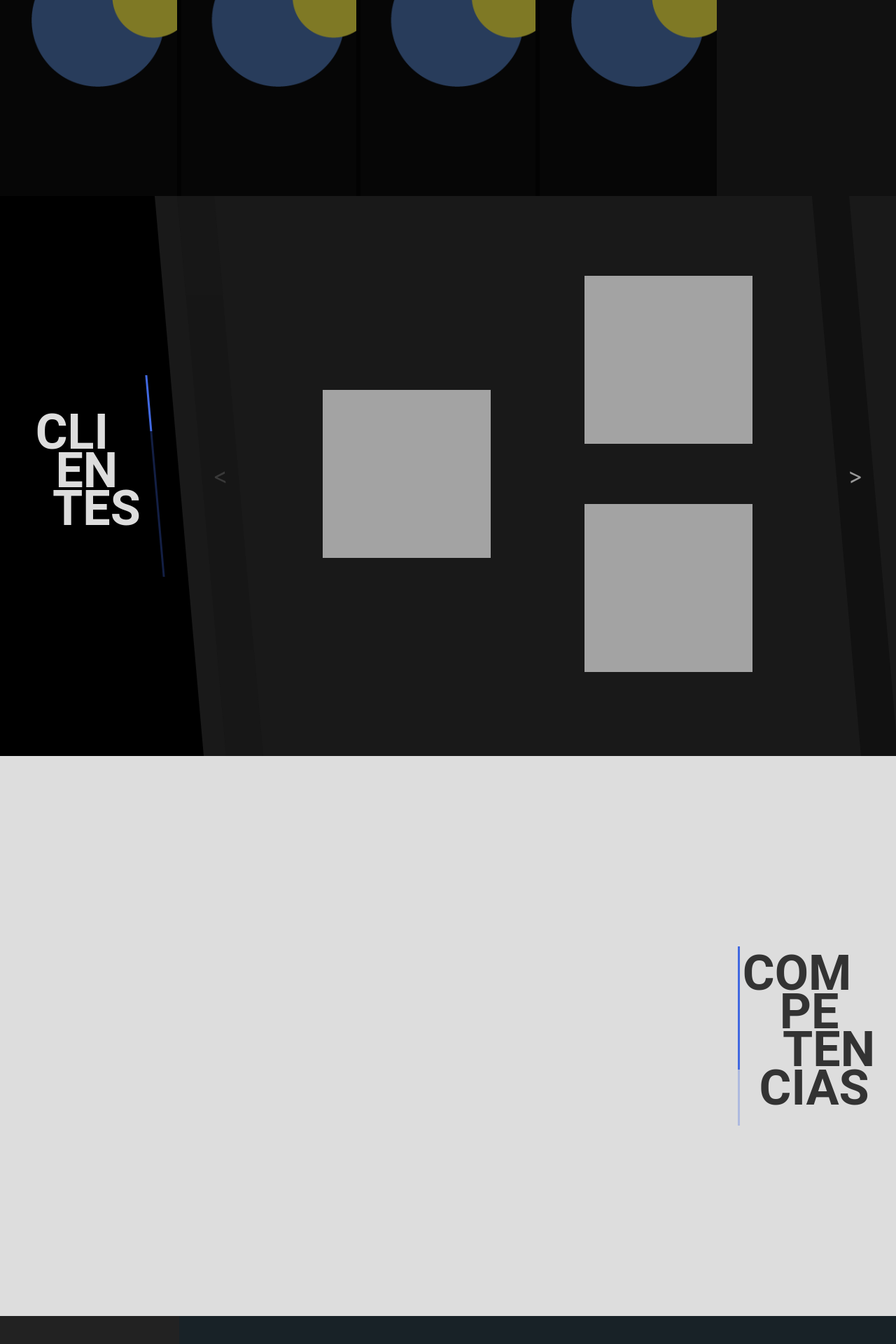
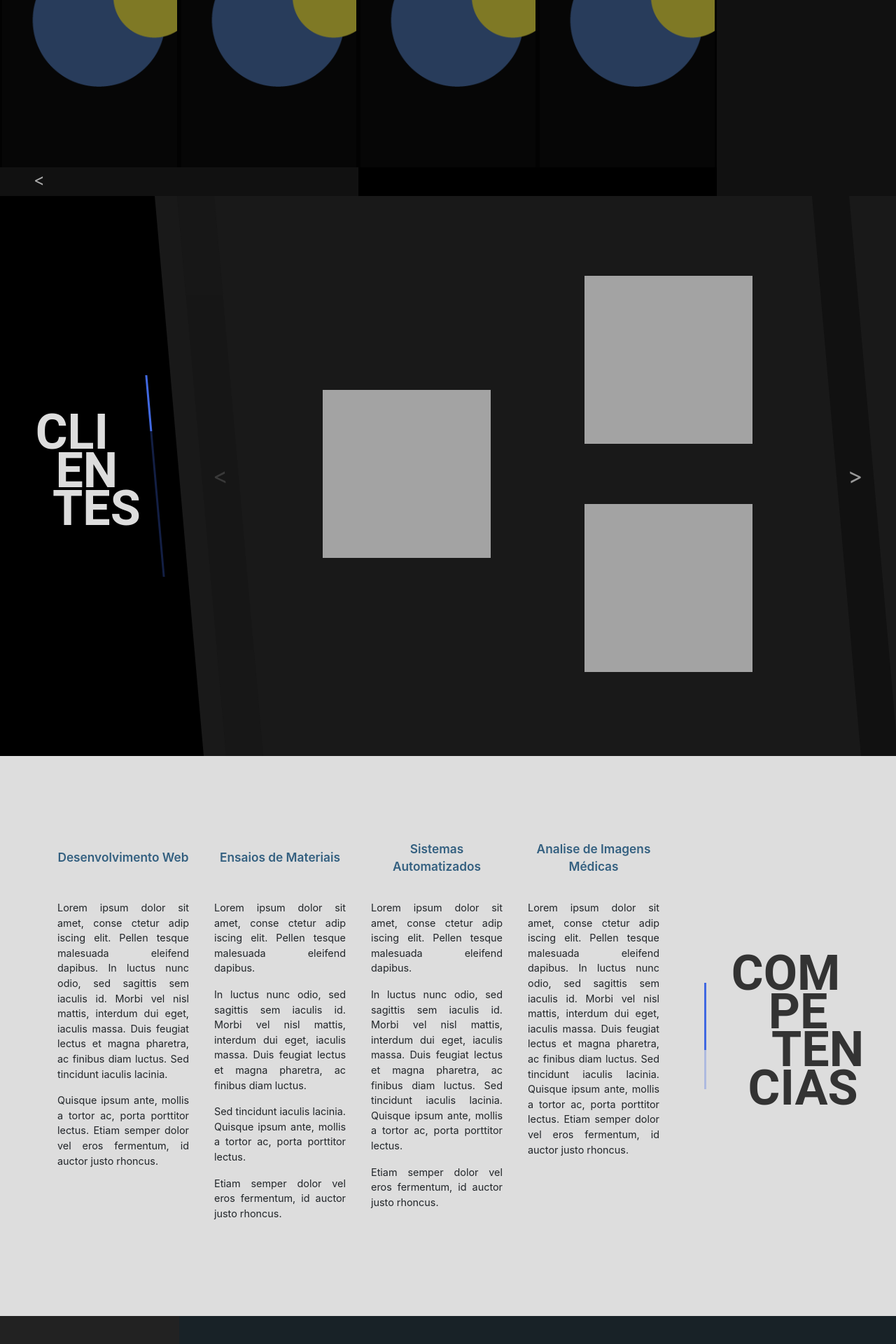
Before and after one commit to dsalexan/boyblue, a PHP site: page / in a window 1280 px wide. Shown: the part 2120-4040 px from the top of the page at 70% size. Run offline with PHP 8.4, Linux system fonts and the light colour scheme.

Commit message:
Versao pre-release alpha, falta adicionar imagens e completar o form e secao eventos

```diff
--- a/css/style.css
+++ b/css/style.css
@@ -160,8 +160,8 @@ section#ectm-jr:before{
   color: #346080;
   font-size: 1.2em;
   font-weight: 500;
-  /*letter-spacing: -0.05em;*/
-  letter-spacing: 0.1em;
+  letter-spacing: -0.05em;
+  /*letter-spacing: 0.1em;*/
   text-transform: uppercase;
   font-family: 'Montserrat';
   margin-bottom: 0.5em;
@@ -236,6 +236,42 @@ section#projetos{
   margin-left: 0.3em;
 }
 
+#projetos .slider{
+  position: absolute;
+  bottom: 0;
+  left: 0;
+  width: 100%;
+  background: black;
+  color: #AAA;
+  font-size: 1.5em;
+  display: flex;
+}
+
+#projetos .slider div{
+  background: #111;
+  width: 50%;
+  padding: 0 2em;
+  cursor: pointer;
+  padding-bottom: 0.2em;
+}
+
+#projetos .slider div:hover{
+  background: rgba(65, 105, 225, 0.75);
+  text-shadow: 0 0 7px white;
+  color: white;
+}
+
+#projetos .slider div.inactive{
+  cursor: initial;
+  opacity: 0.55;
+}
+
+#projetos .slider div.inactive:hover{
+  background: #111;
+  text-shadow: none;
+  color: #AAA;
+}
+
 #projetos .box{
   height: 100%;
   /*background: red;*/
@@ -266,12 +302,28 @@ section#projetos{
   border-right: solid 3px #000;
 }
 
-#projetos .box:first-of-type:before{
+#projetos .left-0{
   border-left-width: 0;
+  left: 0;
 }
 
-#projetos .box:last-of-type:before{
+#projetos .left-25{
+  left: 25%;
+}
+
+#projetos .left-50{
+  left: 50%;
+}
+
+#projetos .left-75{
   border-right-width: 0;
+  left: 75%;
+}
+
+#projetos .inactive{
+  visibility: hidden;
+  height: 0;
+  width: 0;
 }
 
 #projetos .box .display{
@@ -408,11 +460,11 @@ section#competencias{
 }
 
 #competencias .title-border{
-  border-top-width: 11em;
-  border-bottom-width: 5em;
+  border-top-width: 6em;
+  border-bottom-width: 3.5em;
 
   margin-left: 0;
-  margin-right: 1.2em;
+  margin-right: 3.2em;
 }
 
 #competencias .section-title p:nth-of-type(1){
@@ -427,7 +479,33 @@ section#competencias{
   margin-left: 0.6em;
 }
 
+#competencias .comp-box{
+  /*height: 100%;*/
+  width: 25%;
+  position: relative;
+  padding: 1.25em;
+  text-align: justify;
+  text-justify: inter-word;
+  display: inline-block;
+  font-size: 0.9em;
+}
 
+#competencias .comp-box p:before{
+  /*content: "";*/
+  height: 1px;
+  padding-right: 2.5em;
+}
+
+#competencias .box-title{
+  text-align: left;
+  font-size: 1.2em;
+  font-weight: 600;
+  margin-bottom: 2em;
+  text-align: center;
+  height: 3em !important;
+  min-height: 3em !important;
+  color: #346080;
+}
 
 
 
@@ -514,7 +592,7 @@ section#contato{
 }
 
 #contato .form{
-  width: 50%;
+  width: 55%;
   position: relative;
   margin-left: 25%;
   padding: 0 5%;
@@ -532,7 +610,7 @@ section#contato{
   color: #000;
 }
 
-#contato .form input[type=button]{
+#contato .form input[type=submit]{
   background: #333;
   color: #EEE;
   padding: 0.75em 0;
@@ -540,14 +618,14 @@ section#contato{
   text-transform: uppercase;
 }
 
-#contato .form input[type=button]:hover{
+#contato .form input[type=submit]:hover{
   background: rgba(65, 105, 225, 1);
 }
 
 #contato .info{
   position: relative;
-  width: 30%;
-  padding: 0 5%;
+  width: 35%;
+  padding: 0 0 0 5%;
   /*background: #CCC;*/
 }
 
--- a/index.html
+++ b/index.html
@@ -96,22 +96,19 @@
         </div>
         <div class="holder-thing" style="width: 80%; left: 0;">
           <div>
-            <div class="box" style="left: 0;">
-              <div style="position: relative;">
-                <div class="display">
-                  <div class="nome">Graph</div>
-                </div>
-                <div class="hover">
-                  <div class="logo-holder"><img src=""></img></div>
-                  <div class="info-holder"></div>
-                </div>
-              </div>
+            <div class="box inactive" data-index=4>
             </div>
-            <div class="box" style="left: 25%;">
+            <div class="box left-0" data-index=3>
             </div>
-            <div class="box" style="left: 50%;">
+            <div class="box left-25" data-index=2>
             </div>
-            <div class="box" style="left: 75%;">
+            <div class="box left-50" data-index=1>
+            </div>
+            <div class="box left-75" data-index=0>
+          </div>
+          <div class="slider">
+            <div id="box-prev" class="arrow" style="text-align: left;" data-acc=1 data-status=1><</div>
+            <div id="box-next" class="arrow inactive" style="text-align: right;" data-acc=-1 data-status=0>></div>
           </div>
         </div>
       </div>
@@ -156,7 +153,7 @@
 
     <section id="competencias" class="quadro">
       <div style="position: relative; height: 100%;">
-        <div class="centralize holder-thing" style="width: 20%; right: 0;">
+        <div class="centralize holder-thing" style="width: 25%; right: 0;">
           <div class="title-border"></div>
           <div class="section-title">
             <p>COM</p>
@@ -165,7 +162,25 @@
             <p>CIAS</p>
           </div>
         </div>
-        <div class="holder-thing" style="width: 80%; left: 0;">
+        <div class="holder-thing centralize" style="width: 70%; left: 5%;">
+          <div style="display: flex; flex-wrap: wrap;">
+            <div class="comp-box">
+              <div class="box-title centralize">Desenvolvimento Web</div>
+              <p>Lorem ipsum dolor sit amet, conse ctetur adip iscing elit. Pellen tesque malesuada eleifend dapibus. In luctus nunc odio, sed sagittis sem iaculis id. Morbi vel nisl mattis, interdum dui eget, iaculis massa. Duis feugiat lectus et magna pharetra, ac finibus diam luctus. Sed tincidunt iaculis lacinia.</p><p>Quisque ipsum ante, mollis a tortor ac, porta porttitor lectus. Etiam semper dolor vel eros fermentum, id auctor justo rhoncus.</p>
+            </div>
+            <div class="comp-box">
+              <div class="box-title centralize">Ensaios de Materiais</div>
+              <p>Lorem ipsum dolor sit amet, conse ctetur adip iscing elit. Pellen tesque malesuada eleifend dapibus.</p><p>In luctus nunc odio, sed sagittis sem iaculis id. Morbi vel nisl mattis, interdum dui eget, iaculis massa. Duis feugiat lectus et magna pharetra, ac finibus diam luctus.</p><p>Sed tincidunt iaculis lacinia. Quisque ipsum ante, mollis a tortor ac, porta porttitor lectus.</p><p>Etiam semper dolor vel eros fermentum, id auctor justo rhoncus.</p>
+            </div>
+            <div class="comp-box">
+              <div class="box-title centralize">Sistemas Automatizados</div>
+              <p>Lorem ipsum dolor sit amet, conse ctetur adip iscing elit. Pellen tesque malesuada eleifend dapibus.</p><p>In luctus nunc odio, sed sagittis sem iaculis id. Morbi vel nisl mattis, interdum dui eget, iaculis massa. Duis feugiat lectus et magna pharetra, ac finibus diam luctus. Sed tincidunt iaculis lacinia. Quisque ipsum ante, mollis a tortor ac, porta porttitor lectus.</p><p>Etiam semper dolor vel eros fermentum, id auctor justo rhoncus.</p>
+            </div>
+            <div class="comp-box">
+              <div class="box-title centralize">Analise de Imagens Médicas</div>
+              <p>Lorem ipsum dolor sit amet, conse ctetur adip iscing elit. Pellen tesque malesuada eleifend dapibus. In luctus nunc odio, sed sagittis sem iaculis id. Morbi vel nisl mattis, interdum dui eget, iaculis massa. Duis feugiat lectus et magna pharetra, ac finibus diam luctus. Sed tincidunt iaculis lacinia. Quisque ipsum ante, mollis a tortor ac, porta porttitor lectus. Etiam semper dolor vel eros fermentum, id auctor justo rhoncus.</p>
+            </div>
+          </div>
         </div>
     </section>
 
```
Also changed, not shown: other parts of index.html (+13 -13 lines), js/general.js (+52 -0 lines), send-mail.php (added, +14 -0 lines).
